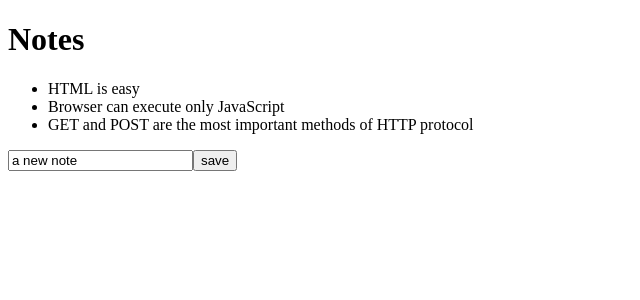
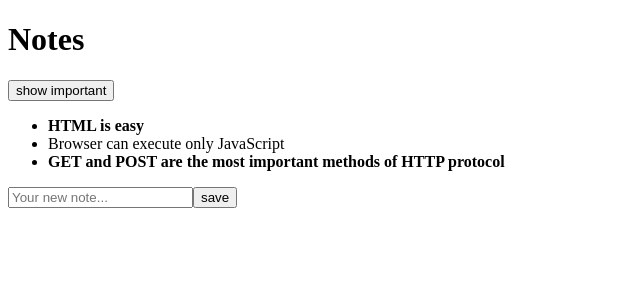
Before and after one commit to AndiSwiss/fullstackopen-2022, a React (Create React App) app in the folder part2/lesson-code/: page / in a window 1280 px wide. Shown: the top 300 px of the page, without its empty margins (0-640 px from the left). Built offline with nearby package versions, Linux system fonts and the light colour scheme.

Commit message:
FEATURE: trying out lesson code

```diff
--- a/part2/lesson-code/src/App.js
+++ b/part2/lesson-code/src/App.js
@@ -7,7 +7,8 @@ import {useState} from "react";
 
 const App = (props) => {
   const [notes, setNotes] = useState(props.notes)
-  const [newNote, setNewNote] = useState('a new note')
+  const [newNote, setNewNote] = useState('')
+  const [showAll, setShowAll] = useState(true)
 
   const addNote = (event) => {
     event.preventDefault()
@@ -17,26 +18,32 @@ const App = (props) => {
       important: Math.random() < 0.5,
       id: notes.length + 1, // only works, if notes are never deleted!
     }
-
     setNotes(notes.concat(noteObject))
     setNewNote('')
   }
 
   const handleNoteChange = (event) => {
-    console.log(`event.target.value = `, event.target.value)
     setNewNote(event.target.value)
   }
 
+  const notesToShow = showAll
+    ? notes
+    : notes.filter(note => note.important)
 
   return (<>
     <h1>Notes</h1>
+    <div>
+      <button onClick={() => setShowAll(!showAll)}>
+        show {showAll ? 'important' : 'all'}
+      </button>
+    </div>
     <ul>
-      {notes.map(note =>
+      {notesToShow.map(note =>
         <Note key={note.id} note={note}/>
       )}
     </ul>
     <form onSubmit={addNote}>
-      <input value={newNote} onChange={handleNoteChange}/>
+      <input value={newNote} onChange={handleNoteChange} placeholder={'Your new note...'}/>
       <button type="submit">save</button>
     </form>
   </>)
--- a/part2/lesson-code/src/components/Note.js
+++ b/part2/lesson-code/src/components/Note.js
@@ -1,3 +1,13 @@
-const Note = ({note}) => <li key={note.id}>{note.content}</li>
+/**
+ * Note: This can be done simpler and cleaner with a CSS-class
+ */
+const MaybeBold = ({content, bold}) => (bold
+    ? <strong>{content}</strong>
+    : content
+)
+
+const Note = ({note}) => <li key={note.id}>
+  <MaybeBold content={note.content} bold={note.important}/>
+</li>
 
 export default Note
```
